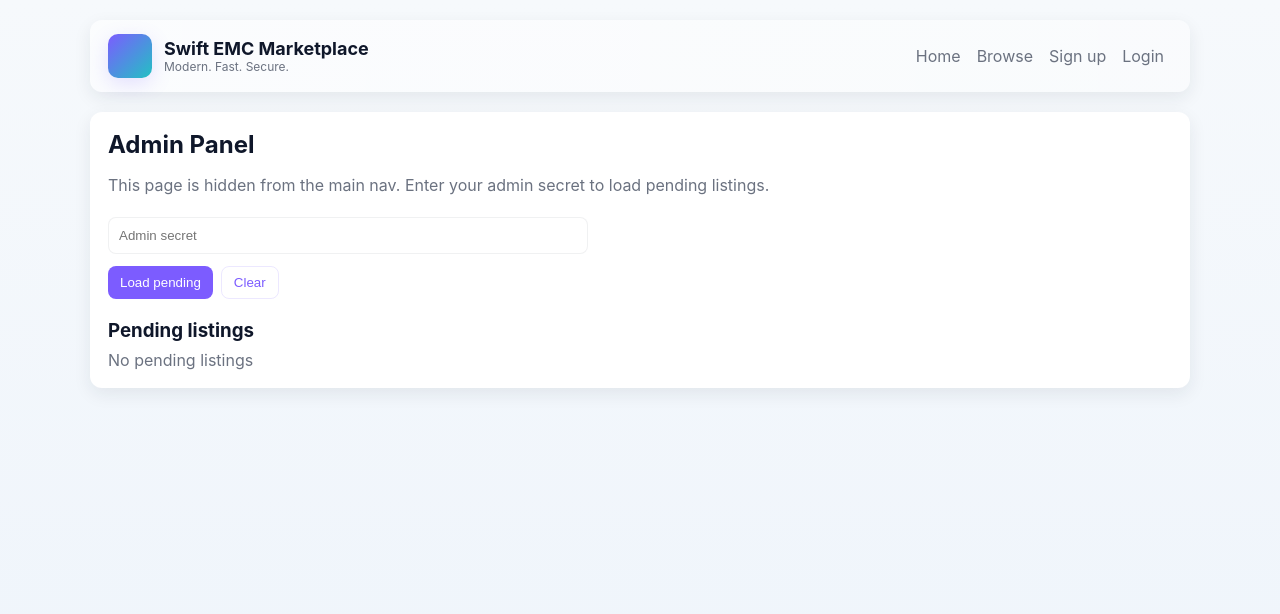
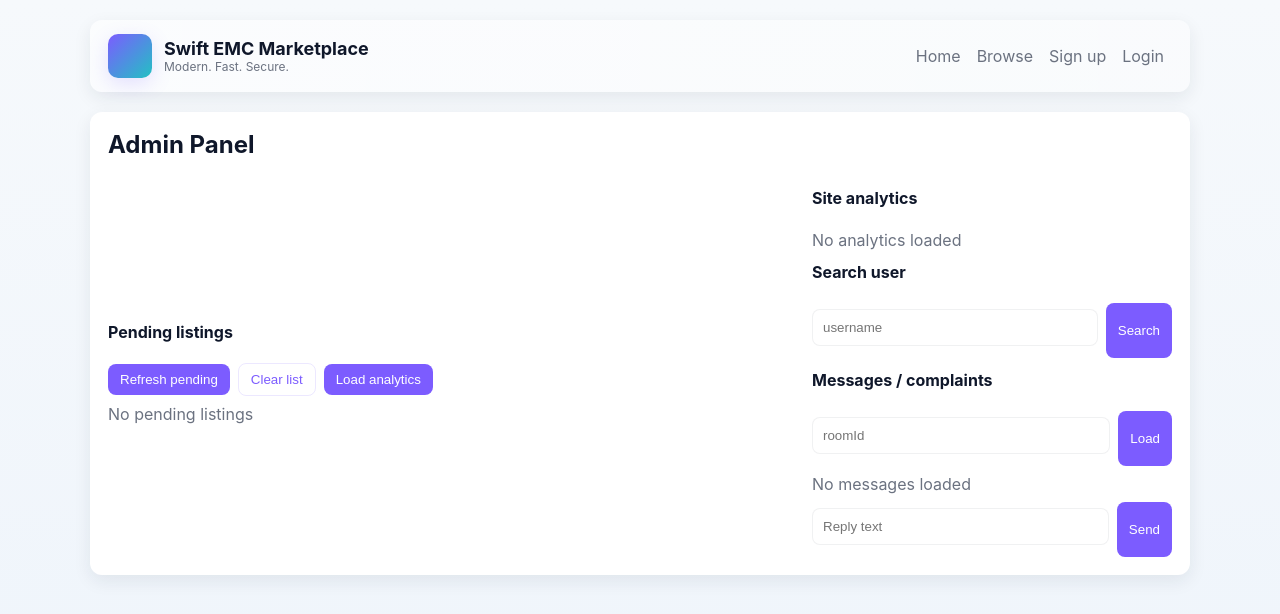
Before and after one commit to Emmymoks/swift-emc-marketplace, a React (Vite) app in the folder frontend/: page /Adminpanel in a window 1280 px wide. Shown: the top 614 px of the page. Built offline with nearby package versions, Linux system fonts and the light colour scheme.

Commit message:
Update AdminPanel.jsx

```diff
--- a/frontend/src/pages/AdminPanel.jsx
+++ b/frontend/src/pages/AdminPanel.jsx
@@ -3,19 +3,25 @@ import axios from 'axios'
 
 export default function AdminPanel(){
   const [pending, setPending] = useState([]);
-  const [secret, setSecret] = useState('');
+  const [secret, setSecret] = useState(()=> sessionStorage.getItem('admin_secret') || '');
   const [loading, setLoading] = useState(false);
   const [error, setError] = useState('');
+  const [analytics, setAnalytics] = useState(null);
+  const [searchUsername, setSearchUsername] = useState('');
+  const [searchResult, setSearchResult] = useState(null);
+  const [messages, setMessages] = useState([]);
+  const [msgRoom, setMsgRoom] = useState('');
+  const [msgText, setMsgText] = useState('');
 
-  async function loadPending(s){
+  async function loadPending(){
     setError('');
     setLoading(true);
     try{
-      const secretToUse = s || sessionStorage.getItem('admin_secret') || '';
-      const res = await axios.get((import.meta.env.VITE_API_URL||'http://localhost:5000') + '/api/admin/listings', { params:{ secret: secretToUse }, headers: { 'x-admin-secret': secretToUse } });
+      const secretToUse = secret;
+      const res = await axios.get((import.meta.env.VITE_API_URL||'http://localhost:5000') + '/api/admin/listings', { headers: { 'x-admin-secret': secretToUse } });
       setPending(res.data.pending || []);
     }catch(e){
-      setError('Failed to load admin data. Check secret and server.');
+      setError('Failed to load pending listings.');
       setPending([]);
     }finally{ setLoading(false); }
   }
@@ -35,21 +41,57 @@ export default function AdminPanel(){
     }catch(e){ alert('Reject failed'); }
   }
 
+  async function loadAnalytics(){
+    setLoading(true);
+    try{
+      const res = await axios.get((import.meta.env.VITE_API_URL||'http://localhost:5000') + '/api/admin/analytics', { headers: { 'x-admin-secret': secret } });
+      setAnalytics(res.data);
+    }catch(err){ setError('Failed to load analytics'); }
+    setLoading(false);
+  }
+
+  async function searchUser(){
+    if (!searchUsername) return;
+    setLoading(true); setSearchResult(null);
+    try{
+      const res = await axios.get((import.meta.env.VITE_API_URL||'http://localhost:5000') + '/api/admin/users', { params: { username: searchUsername }, headers: { 'x-admin-secret': secret } });
+      setSearchResult(res.data);
+    }catch(err){ setError('User not found or search failed'); }
+    setLoading(false);
+  }
+
+  async function loadMessages(){
+    if (!msgRoom) return setError('Enter roomId to load messages');
+    setLoading(true);
+    try{
+      const res = await axios.get((import.meta.env.VITE_API_URL||'http://localhost:5000') + '/api/admin/messages', { params: { roomId: msgRoom }, headers: { 'x-admin-secret': secret } });
+      setMessages(res.data.msgs || []);
+    }catch(err){ setError('Failed to load messages'); }
+    setLoading(false);
+  }
+
+  async function replyMessage(){
+    if (!msgRoom || !msgText) return;
+    try{
+      const res = await axios.post((import.meta.env.VITE_API_URL||'http://localhost:5000') + '/api/admin/messages/reply', { roomId: msgRoom, toId: messages[0] ? (messages[0].from?._id || messages[0].to?._id) : null, text: msgText }, { headers: { 'x-admin-secret': secret } });
+      // append locally
+      setMessages(m=>[...m, res.data.msg]);
+      setMsgText('');
+    }catch(err){ alert('Send failed'); }
+  }
+
   return (
     <div className="page">
       <h2>Admin Panel</h2>
-      <p className="muted">This page is hidden from the main nav. Enter your admin secret to load pending listings.</p>
-      <div style={{maxWidth:480}}>
-        <input placeholder="Admin secret" type="password" value={secret} onChange={e=>setSecret(e.target.value)} />
-        <div style={{display:'flex',gap:8}}>
-          <button className="btn" onClick={()=>loadPending(secret)} disabled={!secret || loading}>{loading? 'Loading...':'Load pending'}</button>
-          <button className="btn ghost" onClick={()=>{ setSecret(''); setPending([]); }}>Clear</button>
+      <div style={{display:'flex',gap:16,alignItems:'center'}}>
+        <div style={{flex:1}}>
+          <h4>Pending listings</h4>
+          <div style={{marginBottom:8}}>
+            <button className="btn" onClick={loadPending} disabled={loading}>{loading? 'Loading...':'Refresh pending'}</button>
+            <button className="btn ghost" onClick={()=>setPending([])} style={{marginLeft:8}}>Clear list</button>
+            <button className="btn" onClick={loadAnalytics} style={{marginLeft:8}}>Load analytics</button>
           </div>
           {error && <div style={{color:'var(--danger)',marginTop:8}}>{error}</div>}
-      </div>
-
-      <div style={{marginTop:20}}>
-        <h3>Pending listings</h3>
           <div className="grid listings-grid">
             {pending.length===0 && <div className="muted">No pending listings</div>}
             {pending.map(l=> (
@@ -64,6 +106,54 @@ export default function AdminPanel(){
             ))}
           </div>
         </div>
+
+        <div style={{width:360}}>
+          <h4>Site analytics</h4>
+          {analytics ? (
+            <div className="card">
+              <div>Total users: {analytics.totalUsers}</div>
+              <div>Total listings: {analytics.totalListings}</div>
+              <div>Pending listings: {analytics.pendingListings}</div>
+              <div>Total messages: {analytics.totalMessages}</div>
+              <div>Uptime (s): {Math.round(analytics.uptime)}</div>
+            </div>
+          ) : <div className="muted">No analytics loaded</div>}
+
+          <h4 style={{marginTop:12}}>Search user</h4>
+          <div style={{display:'flex',gap:8}}>
+            <input placeholder="username" value={searchUsername} onChange={e=>setSearchUsername(e.target.value)} />
+            <button className="btn" onClick={searchUser}>Search</button>
+          </div>
+          {searchResult && (
+            <div className="card" style={{marginTop:8}}>
+              <div><strong>{searchResult.user.username}</strong> ({searchResult.user.email})</div>
+              <div>{searchResult.user.fullName}</div>
+              <div style={{marginTop:8}}><strong>Listings</strong></div>
+              {searchResult.listings.length===0 && <div className="muted">No listings</div>}
+              {searchResult.listings.map(l=> <div key={l._id} className="muted">{l.title} - {l.approved? 'approved':'pending'}</div>)}
+            </div>
+          )}
+
+          <h4 style={{marginTop:12}}>Messages / complaints</h4>
+          <div style={{display:'flex',gap:8}}>
+            <input placeholder="roomId" value={msgRoom} onChange={e=>setMsgRoom(e.target.value)} />
+            <button className="btn" onClick={loadMessages}>Load</button>
+          </div>
+          <div style={{maxHeight:220,overflow:'auto',marginTop:8}}>
+            {messages.length===0 && <div className="muted">No messages loaded</div>}
+            {messages.map(m=> (
+              <div key={m._id} className="card" style={{marginBottom:6}}>
+                <div style={{fontSize:13}}><strong>{m.from?.username || 'Admin'}</strong> → <em>{m.to?.username || 'User'}</em></div>
+                <div className="muted">{m.text}</div>
+              </div>
+            ))}
+          </div>
+          <div style={{display:'flex',gap:8,marginTop:8}}>
+            <input placeholder="Reply text" value={msgText} onChange={e=>setMsgText(e.target.value)} />
+            <button className="btn" onClick={replyMessage}>Send</button>
+          </div>
+        </div>
+      </div>
     </div>
   )
 }
```
Lines whose indentation alone changed are shown as unchanged.
